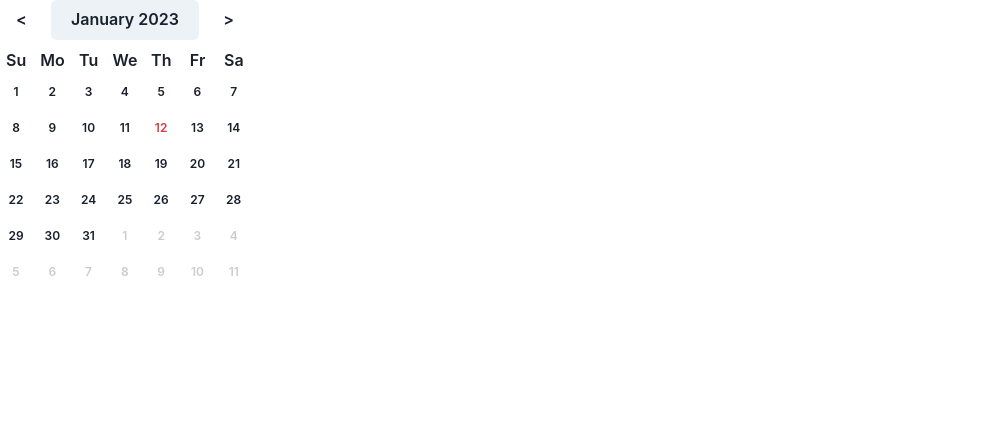
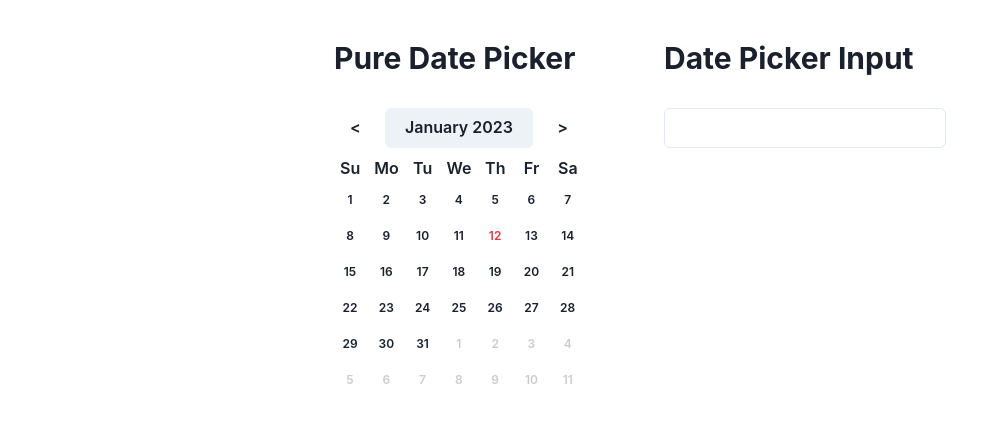
Before and after one commit to lizzyyang9534/date-picker, a React (Create React App) app: page / in a window 1280 px wide. Shown: the top 422 px of the page, without its empty margins (0-1002 px from the left). Built offline with nearby package versions, Linux system fonts and the light colour scheme.

Commit message:
feat: add DatePickerInput

```diff
--- a/src/App.tsx
+++ b/src/App.tsx
@@ -1,12 +1,17 @@
+import { Box, Flex, Heading } from '@chakra-ui/react';
 import { useState } from 'react';
 import './App.css';
-import DatePicker from './components/datePicker';
+import { DatePicker, DatePickerInput } from './components/datePicker';
 
 function App() {
   const [date, setDate] = useState(new Date());
 
   return (
-    <div className="App">
+    <Flex gap={20} py={10} justify="center">
+      <Box>
+        <Heading size="lg" mb={8}>
+          Pure Date Picker
+        </Heading>
         <DatePicker
           date={date}
           onSelect={(date) => {
@@ -14,7 +19,21 @@ function App() {
             setDate(date);
           }}
         />
-    </div>
+      </Box>
+
+      <Box>
+        <Heading size="lg" mb={8}>
+          Date Picker Input
+        </Heading>
+        <DatePickerInput
+          date={date}
+          onSelect={(date) => {
+            console.log('selected date:', date);
+            setDate(date);
+          }}
+        />
+      </Box>
+    </Flex>
   );
 }
 
--- a/src/components/datePicker/index.tsx
+++ b/src/components/datePicker/index.tsx
@@ -1,4 +1,15 @@
-import { Button, Flex, SimpleGrid, Text } from '@chakra-ui/react';
+import {
+  Button,
+  Flex,
+  Input,
+  Popover,
+  PopoverBody,
+  PopoverContent,
+  PopoverTrigger,
+  Portal,
+  SimpleGrid,
+  Text,
+} from '@chakra-ui/react';
 import { useMachine } from '@xstate/react';
 import { DatePickerProps } from '../../types';
 import { DAYS, MONTHS } from './constants';
@@ -61,7 +72,7 @@ const DatePicker = ({ date, onSelect }: DatePickerProps) => {
         </Button>
       </Flex>
       {isDateView && (
-        <SimpleGrid columns={7} spacing={1} mt={2}>
+        <SimpleGrid columns={7} spacing={1} mt={2} textAlign="center">
           {DAYS.map((day) => (
             <Text key={day} fontWeight="semibold">
               {day}
@@ -141,4 +152,22 @@ const DatePicker = ({ date, onSelect }: DatePickerProps) => {
     </Flex>
   );
 };
-export default DatePicker;
+
+const DatePickerInput = ({ date, onSelect }: DatePickerProps) => {
+  return (
+    <Popover placement="bottom-start" offset={[0, 0]}>
+      <PopoverTrigger>
+        <Input />
+      </PopoverTrigger>
+      <Portal>
+        <PopoverContent w="auto">
+          <PopoverBody>
+            <DatePicker date={date} onSelect={onSelect} />
+          </PopoverBody>
+        </PopoverContent>
+      </Portal>
+    </Popover>
+  );
+};
+
+export { DatePicker, DatePickerInput };
```
Lines whose indentation alone changed are shown as unchanged.
